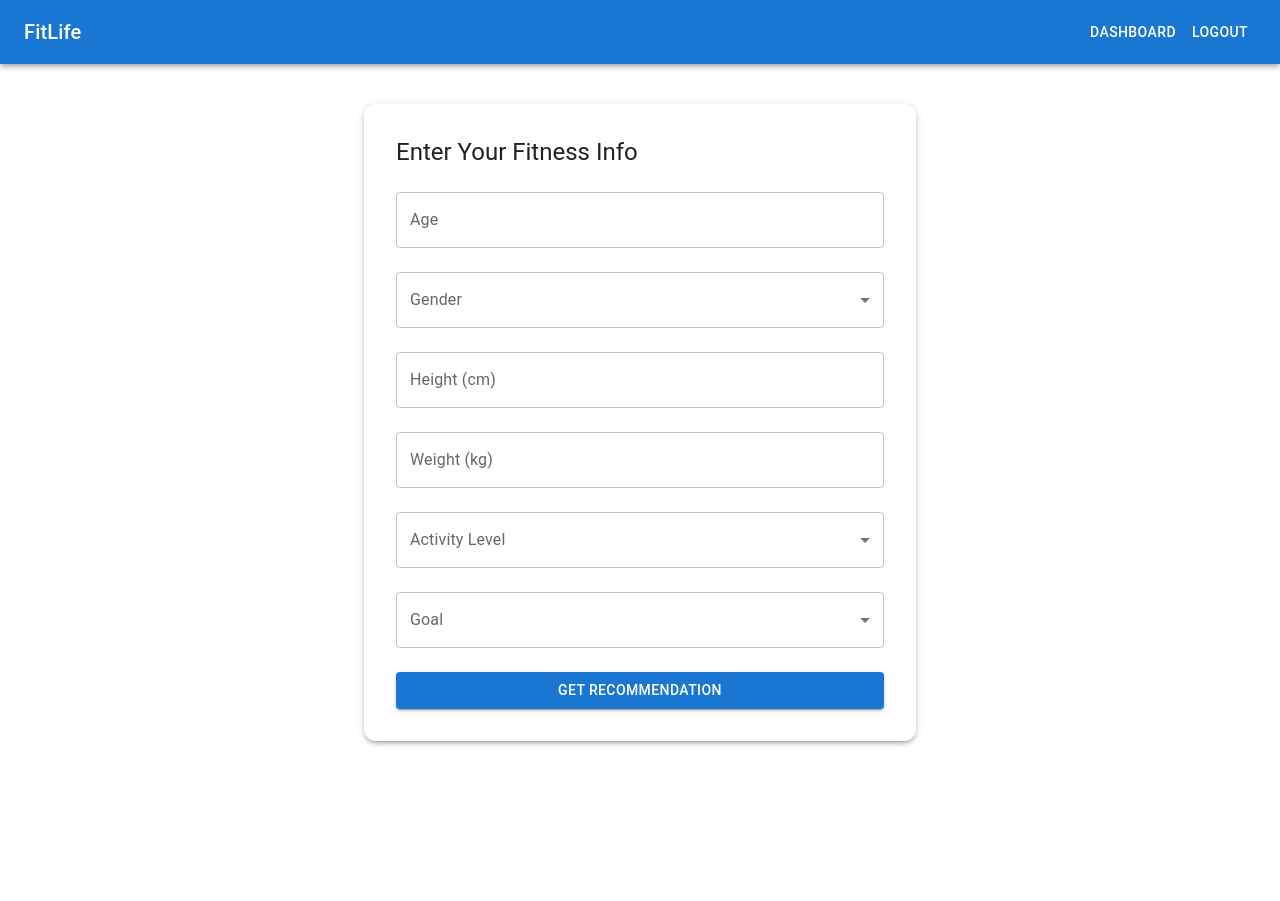
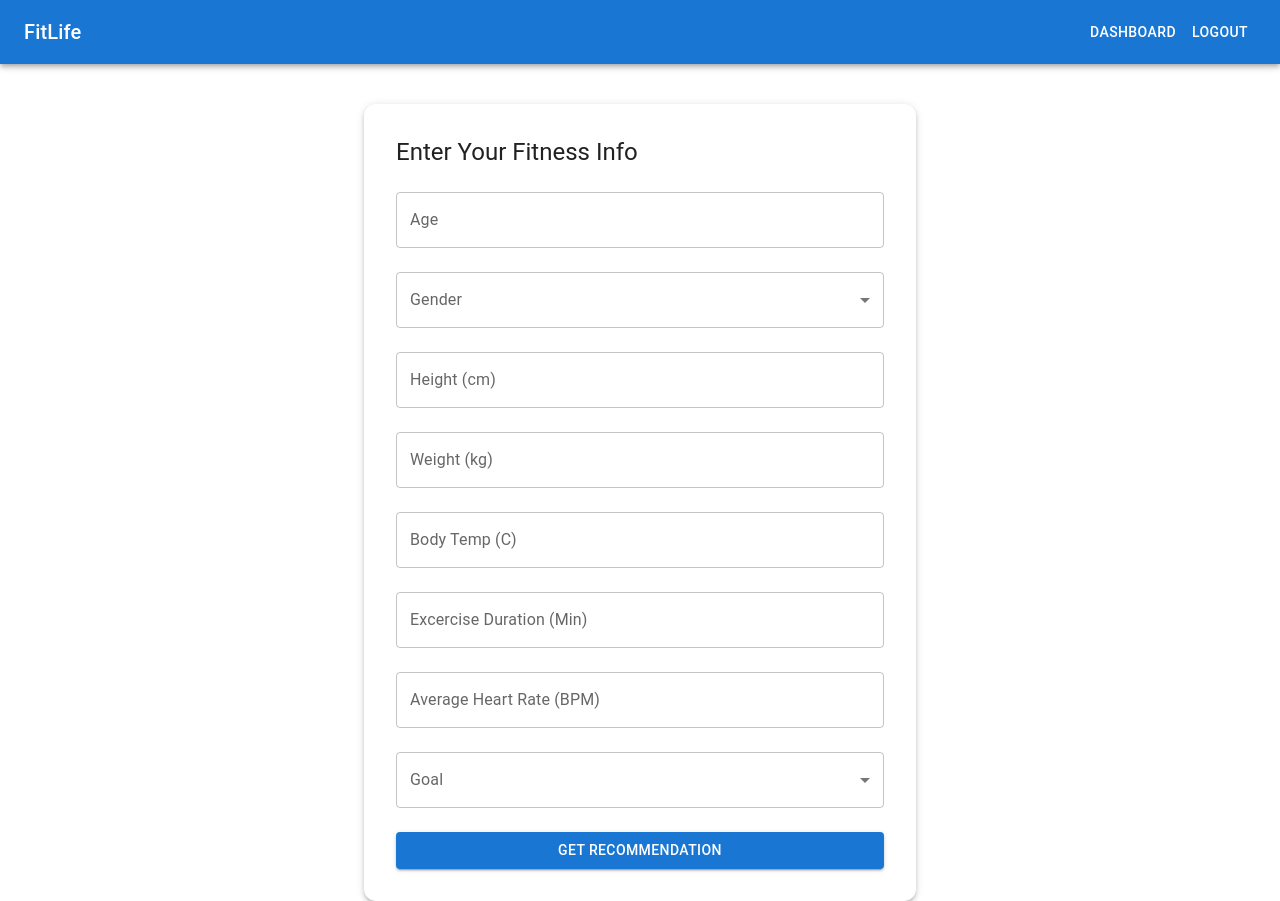
Before and after one commit to rishavranjan943/Fitness_Frontend, a React (Create React App) app: page /predict in a window 1280 px wide. Before the commit the page ends 800 px from the top, so only its background shows below. Built offline with nearby package versions, Linux system fonts and the light colour scheme; sample sign-in values are in the browser's storage.

Commit message:
Handling ML frontend

```diff
--- a/src/App.js
+++ b/src/App.js
@@ -1,4 +1,4 @@
-import { BrowserRouter, Routes, Route, useNavigate } from "react-router-dom";
+import { BrowserRouter, Routes, Route, Navigate, useLocation, useNavigate } from "react-router-dom";
 import { useEffect, useState } from "react";
 import Home from "./pages/Home";
 import Login from "./pages/Login";
@@ -9,62 +9,51 @@ import PredictForm from "./components/PredictForm";
 import PredictionHistory from "./components/PredictionHistory";
 import Navbar from './components/Navbar';
 
-function TokenHandler() {
+function TokenHandler({ setIsLoggedIn }) {
   const navigate = useNavigate();
+  const location = useLocation();
 
   useEffect(() => {
     const token = new URLSearchParams(window.location.search).get("token");
     if (token) {
       localStorage.setItem("jwt", token);
+      setIsLoggedIn(true);
       navigate("/dashboard");
     }
-  }, []);
+  }, [location]);
 
   return null;
 }
 
-export default function App() {
-  const [isLoggedIn, setIsLoggedIn] = useState(false);
+function AppRoutes() {
+  const location = useLocation();
+  const [isLoggedIn, setIsLoggedIn] = useState(!!localStorage.getItem("jwt"));
 
   useEffect(() => {
-    // Check if token exists
-    const token = localStorage.getItem("jwt");
-    setIsLoggedIn(!!token);
-  }, []);
+    // Re-check login status when route changes
+    setIsLoggedIn(!!localStorage.getItem("jwt"));
+  }, [location]);
 
   return (
-    <BrowserRouter>
-      <TokenHandler />
+    <>
+      <TokenHandler setIsLoggedIn={setIsLoggedIn} />
       {isLoggedIn && <Navbar />}
       <Routes>
-        <Route path="/" element={<Home />} />
+        <Route path="/" element={isLoggedIn ? <Navigate to="/dashboard" replace /> : <Home />} />
         <Route path="/login" element={<Login />} />
         <Route path="/register" element={<Register />} />
-        <Route
-          path="/dashboard"
-          element={
-            <ProtectedRoute>
-              <Dashboard />
-            </ProtectedRoute>
-          }
-        />
-        <Route
-          path="/predict"
-          element={
-            <ProtectedRoute>
-              <PredictForm />
-            </ProtectedRoute>
-          }
-        />
-        <Route
-          path="/history"
-          element={
-            <ProtectedRoute>
-              <PredictionHistory />
-            </ProtectedRoute>
-          }
-        />
+        <Route path="/dashboard" element={<ProtectedRoute><Dashboard /></ProtectedRoute>} />
+        <Route path="/predict" element={<ProtectedRoute><PredictForm /></ProtectedRoute>} />
+        <Route path="/history" element={<ProtectedRoute><PredictionHistory /></ProtectedRoute>} />
       </Routes>
+    </>
+  );
+}
+
+export default function App() {
+  return (
+    <BrowserRouter>
+      <AppRoutes />
     </BrowserRouter>
   );
 }
--- a/src/components/Navbar.js
+++ b/src/components/Navbar.js
@@ -14,8 +14,10 @@ const Navbar = () => {
 
   const handleLogout = () => {
     localStorage.removeItem("jwt");
-    navigate("/");
+    navigate("/", { replace: true });
+    window.location.reload(); // Force state and route refresh
   };
+
 
   if (!isLoggedIn) return null;
 
--- a/src/components/PredictForm.js
+++ b/src/components/PredictForm.js
@@ -9,7 +9,6 @@ import {
 } from "@mui/material";
 import { useNavigate } from "react-router-dom";
 
-const activityLevels = ["Passive", "Moderate", "Active"];
 const goals = ["Lose Weight", "Maintain Weight", "Gain Weight"];
 const gender=["Male","Female"]
 
@@ -19,13 +18,14 @@ export default function PredictForm() {
     gender: "",
     height: "",
     weight: "",
-    activityLevel: "",
+    duration: "",
+    heart_rate : "",
+    body_temp:"",
     goal: "",
   });
 
   const [result, setResult] = useState(null);
   const [loading, setLoading] = useState(false);
-  const navigate = useNavigate();
 
   const handleChange = (e) => {
     setFormData((prev) => ({
@@ -37,11 +37,13 @@ export default function PredictForm() {
   const handleSubmit = async (e) => {
     e.preventDefault();
     const token = localStorage.getItem("jwt");
+    console.log(token)
 
-    const { age, gender, height, weight, activityLevel, goal } = formData;
-
+    const { age, gender, height, weight, duration , heart_rate ,body_temp, goal } = formData;
+    console.log(body_temp)
+    console.log(formData)
     // Basic validation
-    if (!age || !gender || !height || !weight || !activityLevel || !goal) {
+    if (!age || !gender || !height || !weight || !body_temp  || !goal || !duration || !heart_rate) {
       return alert("Please fill out all fields.");
     }
 
@@ -57,6 +59,7 @@ export default function PredictForm() {
       });
 
       const data = await res.json();
+      console.log(data)
       setResult(data);
       setLoading(false);
     } catch (error) {
@@ -116,20 +119,32 @@ export default function PredictForm() {
             onChange={handleChange}
           />
           <TextField
-            select
             fullWidth
-            label="Activity Level"
-            name="activityLevel"
+            label="Body Temp (C)"
+            name="body_temp"
+            type="number"
             margin="normal"
-            value={formData.activityLevel}
+            value={formData.body_temp}
             onChange={handleChange}
-          >
-            {activityLevels.map((level) => (
-              <MenuItem key={level} value={level}>
-                {level}
-              </MenuItem>
-            ))}
-          </TextField>
+          />
+          <TextField
+            fullWidth
+            label="Excercise Duration (Min)"
+            name="duration"
+            type="number"
+            margin="normal"
+            value={formData.duration}
+            onChange={handleChange}
+          />
+          <TextField
+            fullWidth
+            label="Average Heart Rate (BPM)"
+            name="heart_rate"
+            type="number"
+            margin="normal"
+            value={formData.heart_rate}
+            onChange={handleChange}
+          />
           <TextField
             select
             fullWidth
@@ -161,10 +176,10 @@ export default function PredictForm() {
           <Paper elevation={2} sx={{ mt: 4, p: 3 }}>
             <Typography variant="h6">Prediction Result:</Typography>
             <Typography>
-              <strong>Calories:</strong> {result.calories} kcal
+              <strong>Calories Burnt:</strong> {result.roundedCalories} kcal
             </Typography>
             <Typography>
-              <strong>Workout:</strong> {result.workout}
+              <strong>Workout Suggested:</strong> {result.workout}
             </Typography>
           </Paper>
         )}
```
